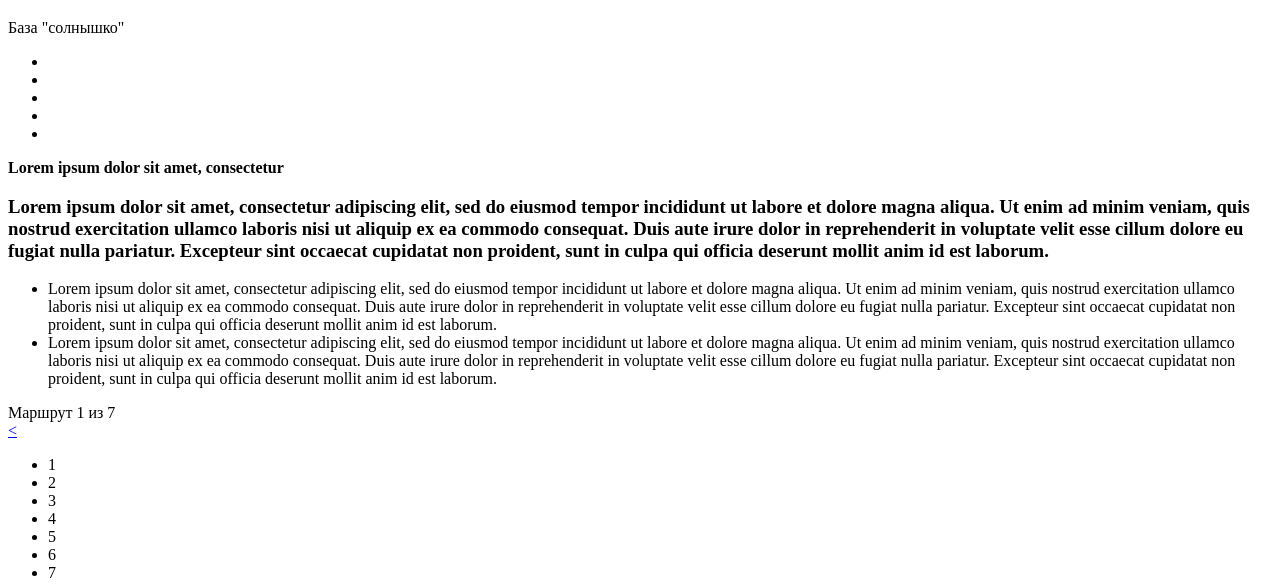
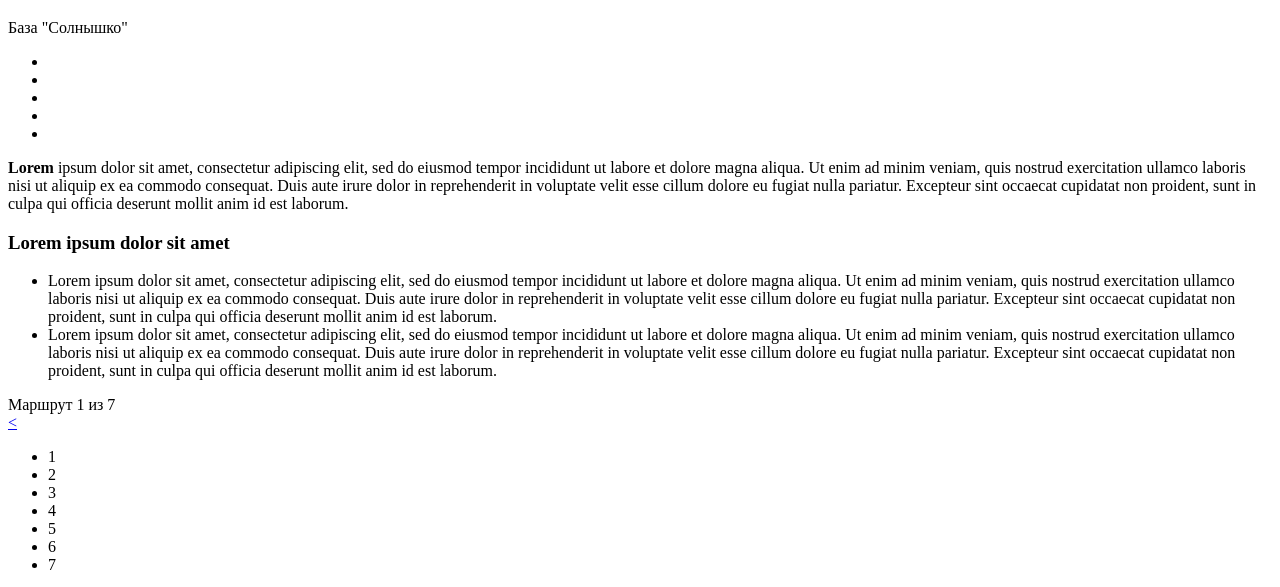
Before and after one commit to Sloura/project, a plain HTML site: page index.html in a window 1280 px wide. Shown: the part 209-796 px from the top of the page. Drawn offline with Linux system fonts and the light colour scheme.

Commit message:
Доработка

```diff
--- a/index.html
+++ b/index.html
@@ -37,7 +37,7 @@
                     </div>
                     <div class="route__header">
                         <div class="iconed-title">
-                            <div class="iconed-title__icon">База "солнышко" </div>
+                            <div class="iconed-title__icon">База "Солнышко" </div>
                         </div>
                         <ul class="rating">
                             <li class="rating__item"><img src="" alt=""></li>
@@ -49,14 +49,14 @@
                     </div>
                     <article class="route__description">
                         <p class="route__description-paragraph">
-                            <b>Lorem ipsum dolor sit amet, consectetur</b>
+                            <b>Lorem</b> ipsum dolor sit amet, consectetur adipiscing elit, sed do eiusmod tempor
+                            incididunt ut labore et dolore magna aliqua. Ut enim ad minim veniam, quis nostrud
+                            exercitation ullamco laboris nisi ut aliquip ex ea commodo consequat. Duis aute irure dolor
+                            in reprehenderit in voluptate velit esse cillum dolore eu fugiat nulla pariatur. Excepteur
+                            sint occaecat cupidatat non proident, sunt in culpa qui officia deserunt mollit anim id est
+                            laborum.
                         </p>
-                        <h3 class="ruote__description-title">Lorem ipsum dolor sit amet, consectetur adipiscing elit,
-                            sed do eiusmod tempor incididunt ut labore et dolore magna aliqua. Ut enim ad minim veniam,
-                            quis nostrud exercitation ullamco laboris nisi ut aliquip ex ea commodo consequat. Duis aute
-                            irure dolor in reprehenderit in voluptate velit esse cillum dolore eu fugiat nulla pariatur.
-                            Excepteur sint occaecat cupidatat non proident, sunt in culpa qui officia deserunt mollit
-                            anim id est laborum.</h3>
+                        <h3 class="ruote__description-title">Lorem ipsum dolor sit amet</h3>
                         <ul class="route__description-list">
                             <li class="route__description-title">
                                 Lorem ipsum dolor sit amet, consectetur adipiscing elit, sed do eiusmod tempor
```
